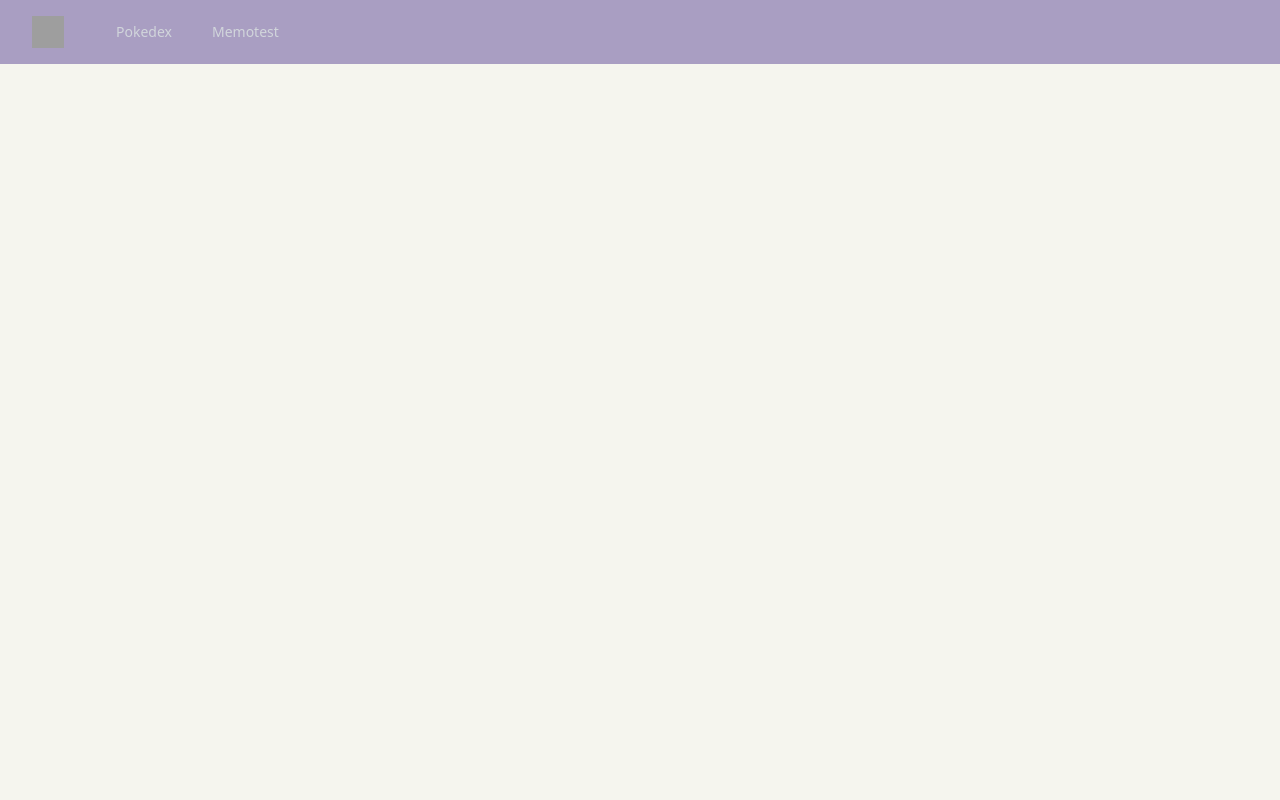
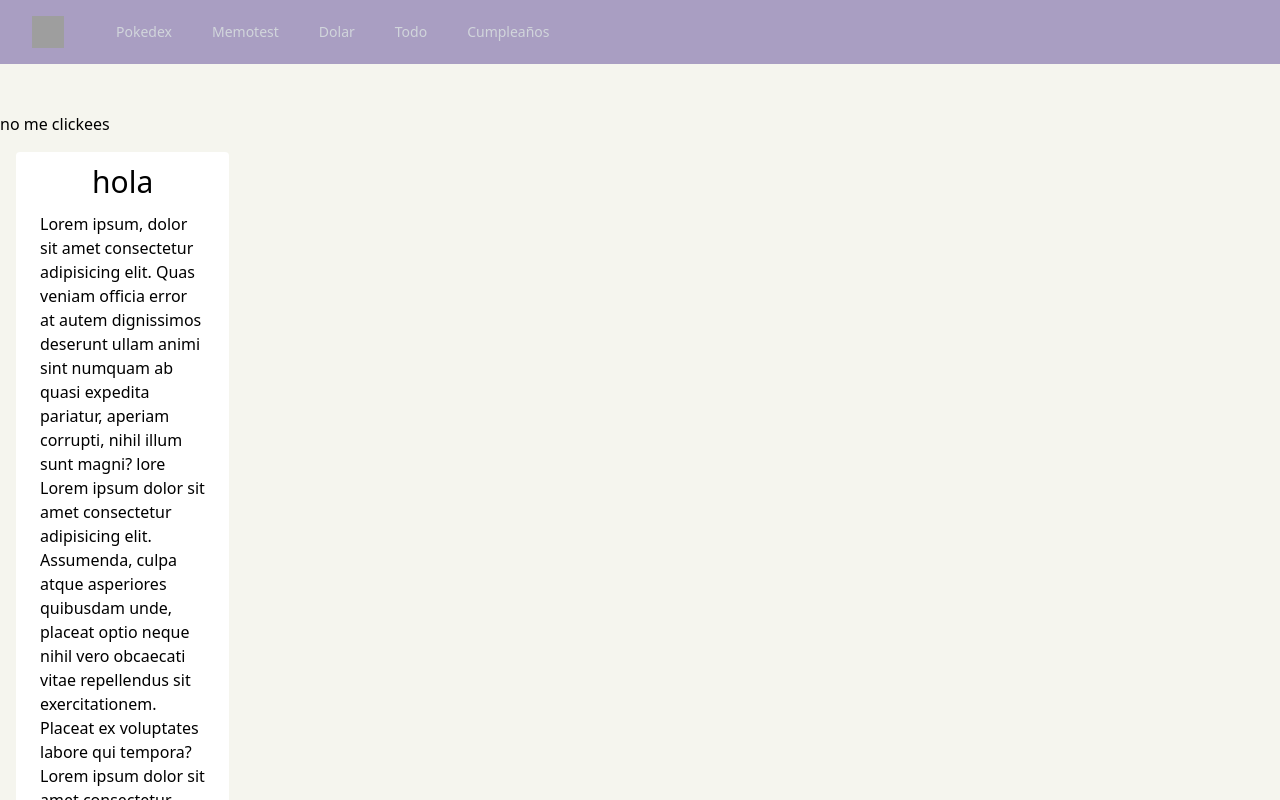
Before and after one commit to johann-jerman/portfolio, a React (Vite) app: page /todo in a window 1280 px wide. Before the commit this address had no page. Shown: the top 800 px of the page. Built offline with nearby package versions, Linux system fonts and the light colour scheme; grey boxes are pictures that could not be loaded.

Commit message:
empesadno todo

```diff
--- a/src/App.jsx
+++ b/src/App.jsx
@@ -3,6 +3,9 @@ import MemoTest from "./juegos/memotest/MemoTest.jsx"
 import Home from './Home.jsx'
 import { Pokedex } from "./pokedex/Pokedex.jsx"
 import {CardIndex} from "./CardIndex.jsx"
+import { DolarApp } from "./dolar_app/DolarApp.jsx"
+import { Todo } from "./todo/Todo.jsx"
+import { Cumple } from "./cumpleaños/Cumple.jsx"
 
 function App() {
   return (
@@ -13,9 +16,12 @@ function App() {
 
       <Routes>
         {/* <Route path="*" element={</>} /> */}
-        {/* <Route path="/" element={<CardIndex/>} /> */}
+        <Route path="/" element={<CardIndex/>} />
         <Route path="/memotest" element={<MemoTest/>} />
         <Route path="/pokedex" element={<Pokedex/>} />
+        <Route path="/dolarhoy" element={<DolarApp/>} />
+        <Route path="/todo" element={<Todo/>} />
+        <Route path="/cumple" element={<Cumple/>} />
       </Routes>
     </>
   )
--- a/src/Home.jsx
+++ b/src/Home.jsx
@@ -16,6 +16,9 @@ const navigation = [
   // { name: 'Calendar', href: '#', current: false },
   { name: 'Pokedex', href: '/pokedex', current: false },
   { name: 'Memotest', href: '/memotest', current: false },
+  { name: 'Dolar', href: '/dolarhoy', current: false },
+  { name: 'Todo', href: '/todo', current: false },
+  { name: 'Cumpleaños', href: '/cumple', current: false },
 ]
 const userNavigation = [
   { name: 'Your Profile', href: '#' },
@@ -152,10 +155,9 @@ export default function Home() {
               <Disclosure.Panel className="md:hidden">
                 <div className="space-y-1 px-2 pb-3 pt-2 sm:px-3">
                   {navigation.map((item) => (
-                    <Disclosure.Button
+                    <Link
                       key={item.name}
-                      as="a"
-                      href={item.href}
+                      to={item.href}
                       className={classNames(
                         item.current ? 'bg-gray-900 text-white' : 'text-gray-300 hover:bg-gray-700 hover:text-white',
                         'block rounded-md px-3 py-2 text-base font-medium'
@@ -163,10 +165,22 @@ export default function Home() {
                       aria-current={item.current ? 'page' : undefined}
                     >
                       {item.name}
-                    </Disclosure.Button>
+                    </Link>
+                    // <Disclosure.Button
+                    //   key={item.name}
+                    //   as="a"
+                    //   href={item.href}
+                    //   className={classNames(
+                    //     item.current ? 'bg-gray-900 text-white' : 'text-gray-300 hover:bg-gray-700 hover:text-white',
+                    //     'block rounded-md px-3 py-2 text-base font-medium'
+                    //   )}
+                    //   aria-current={item.current ? 'page' : undefined}
+                    // >
+                    //   {item.name}
+                    // </Disclosure.Button>
                   ))}
                 </div>
-                <div className="border-t border-gray-700 pb-3 pt-4">
+                {/* <div className="border-t border-gray-700 pb-3 pt-4">
                   <div className="flex items-center px-5">
                     <div className="flex-shrink-0">
                       <img className="h-10 w-10 rounded-full" src={user.imageUrl} alt="" />
@@ -196,7 +210,7 @@ export default function Home() {
                       </Disclosure.Button>
                     ))}
                   </div>
-                </div>
+                </div> */}
               </Disclosure.Panel>
             </>
           )}
@@ -213,6 +227,5 @@ export default function Home() {
       </div>
 
     </>
-
   )
 }
--- /dev/null
+++ b/src/cumpleaños/Cumple.jsx
@@ -0,0 +1,8 @@
+
+export function Cumple() {
+    return(
+        <main>
+            app en construccion
+        </main>
+    )
+}
--- /dev/null
+++ b/src/dolar_app/DolarApp.jsx
@@ -0,0 +1,8 @@
+
+export function DolarApp(){
+    return(
+        <main>
+             app en construccion
+        </main>
+    )
+}
--- a/src/juegos/memotest/card.css
+++ b/src/juegos/memotest/card.css
@@ -4,7 +4,7 @@
 
 
 #boton{
-    --green: #901bfde3;
+    --green: #9f8fdf;
     font-size: 15px;
     padding: 0.7em 2.7em;
     letter-spacing: 0.06em;
--- /dev/null
+++ b/src/todo/Card.jsx
@@ -0,0 +1,20 @@
+export function Card({title}) {
+    return(
+        <article className="w-1/6 hover:shadow-md shadow-black rounded bg-white m-4 p-3">
+          <h5 className="text-center text-3xl">{title}</h5>
+          <p className="p-3">
+            Lorem ipsum, dolor sit amet consectetur adipisicing elit. Quas
+            veniam officia error at autem dignissimos deserunt ullam animi sint
+            numquam ab quasi expedita pariatur, aperiam corrupti, nihil illum
+            sunt magni? lore Lorem ipsum dolor sit amet consectetur adipisicing
+            elit. Assumenda, culpa atque asperiores quibusdam unde, placeat
+            optio neque nihil vero obcaecati vitae repellendus sit
+            exercitationem. Placeat ex voluptates labore qui tempora? Lorem
+            ipsum dolor sit amet consectetur adipisicing elit. Voluptates
+            voluptas optio sint incidunt laudantium nobis reiciendis, eaque
+            aliquid rem nihil fugit corporis veniam impedit labore totam cumque
+            necessitatibus aut beatae!
+          </p>
+        </article>
+    )
+}
--- /dev/null
+++ b/src/todo/Todo.jsx
@@ -0,0 +1,77 @@
+import { useState } from "react";
+import { Card } from "./Card";
+import { Cards, setCardsStorage } from "./Utils";
+
+export function Todo() {
+  let [cards, setCards] = useState([]);
+  let [createForm, setCreateForm] = useState(false);
+
+  const create = (e) => {
+    setCardsStorage([{ tite: "alo" }]);
+    console.log(e.target);
+    Cards.addCard(e.target.values)
+  };
+  const createFormView = () => {
+    setCreateForm(true);
+  };
+
+  const closeCreateForm = (e)=>{
+    if(e.keyCode == 27){
+      setCreateForm(false)
+    }
+  }
+
+  return (
+    <main>
+      <section>
+        {createForm && (
+          <article className="bg-a-c w-full h-full absolute top-0 flex justify-center  items-center">
+            <form action="" className="flex flex-col ">
+                <div type="text" className="fa-solid fa-trash"/>
+                <input type="text" />
+                <input type="text" />
+                <textarea name="" id="" cols="30" rows="10"></textarea>
+            </form>
+          </article>
+          // <article onKeyDown={closeCreateForm}>
+          //   <div className=" bg-a-c w-full h-full absolute top-0 flex justify-center  items-center">
+          //       <div onClick={create}
+          //       className="
+          //       absolute top-20
+          //       w-1/4 text-center rounded h-7 text-white
+          //       border border-solid border-black bg-a-o
+          //       ">Crear</div>
+          //     <div className="w-1/4 border border-red border-solid">
+
+          //       <div onClick={() => setCreateForm(false)}
+          //       className="
+          //       fa-solid fa-trash text-red-600
+          //       border border-solid border-red-600 rounded-full
+          //       absolute m-2 p-1
+          //       "></div>
+
+          //       <div className="bg-b p-3">
+          //         <p className="text-center pt-8">Titulo: </p>
+          //         <input type="text" className="w-full border border-solid border-gray-300 rounded" />
+          //       </div>
+
+          //       <div className="bg-b p-3">
+          //         <p className="text-center pt-6">Tarea: </p>
+          //         <textarea className="w-full border border-solid border-gray-300 rounded" cols="30" rows="16"></textarea>
+          //       </div>
+
+          //     </div>
+          //   </div>
+          //   {/* <textarea cols="30" rows="10"></textarea> */}
+          // </article>
+        )}
+        {!createForm && (
+          <article>
+            <button onClick={createFormView}>no me clickees</button>
+            <Card title={"hola"}></Card>
+          </article>
+        )}
+      </section>
+    </main>
+  );
+}
--- /dev/null
+++ b/src/todo/Utils.jsx
@@ -0,0 +1,22 @@
+
+export const setCardsStorage = (cards)=>{
+    return localStorage.setItem("cards", JSON.stringify(cards));
+}
+export const getCardsStorage = ()=>{
+    return JSON.parse(localStorage.getItem("cards")) || [];
+}
+export class Cards {
+    static addCard(card){
+        let cards = this.getCards();
+        console.log(card);
+    }
+    static deleteCard(id){
+
+    }
+    setCards(cards) {
+        return localStorage.setItem("cards", JSON.stringify(cards));
+    }
+    static getCards(){
+        return JSON.parse(localStorage.getItem("cards")) || [];
+    }
+}
```
